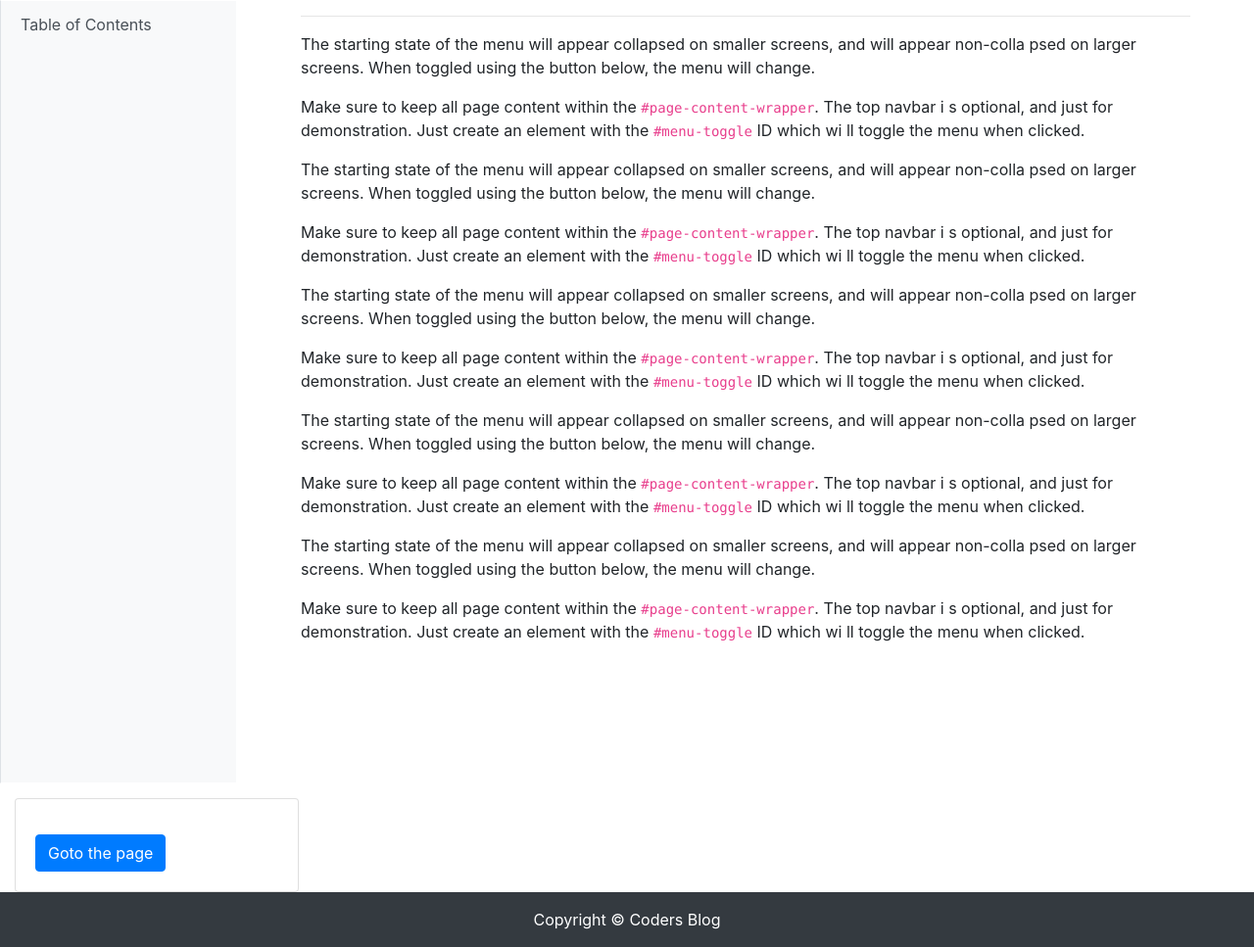
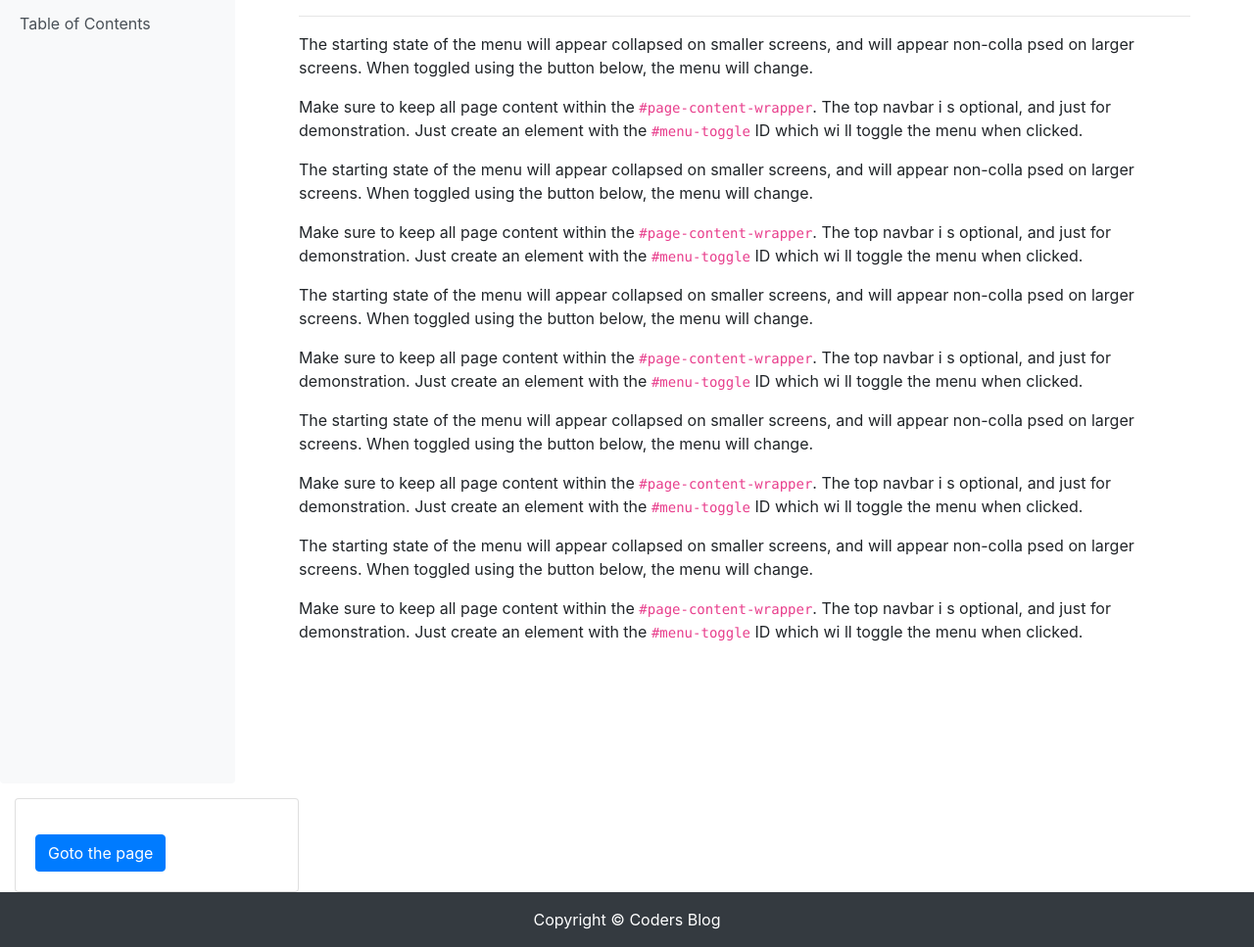
Before and after one commit to sdt-inc/codersblog, a Django app: template blog/templates/blog/index.html in a window 1280 px wide. Shown: the part 52-1019 px from the top of the page at 98% size. Run offline with Django 3.2, Linux system fonts and the light colour scheme; the template is opened without the code that fills it, so the values that code supplies are empty; some libraries are stand-ins or nearby versions.

Commit message:
everything#update#fixed

```diff
--- a/blog/templates/blog/base.html
+++ b/blog/templates/blog/base.html
@@ -98,7 +98,7 @@
     <div class="d-flex menu-toggle" data-toggle="collapse">
         <!-- Sidebar -->
 
-        <div class="bg-light border-left side-nav" id="sidebar-wrapper">
+        <div class="bg-light border-0 rounded side-nav" id="sidebar-wrapper">
             <div class="list-group list-group-flush">
                 <a href="#" class="list-group-item list-group-item-action bg-light">Table of Contents</a>
                 {% if request.path == '/' %}
```
